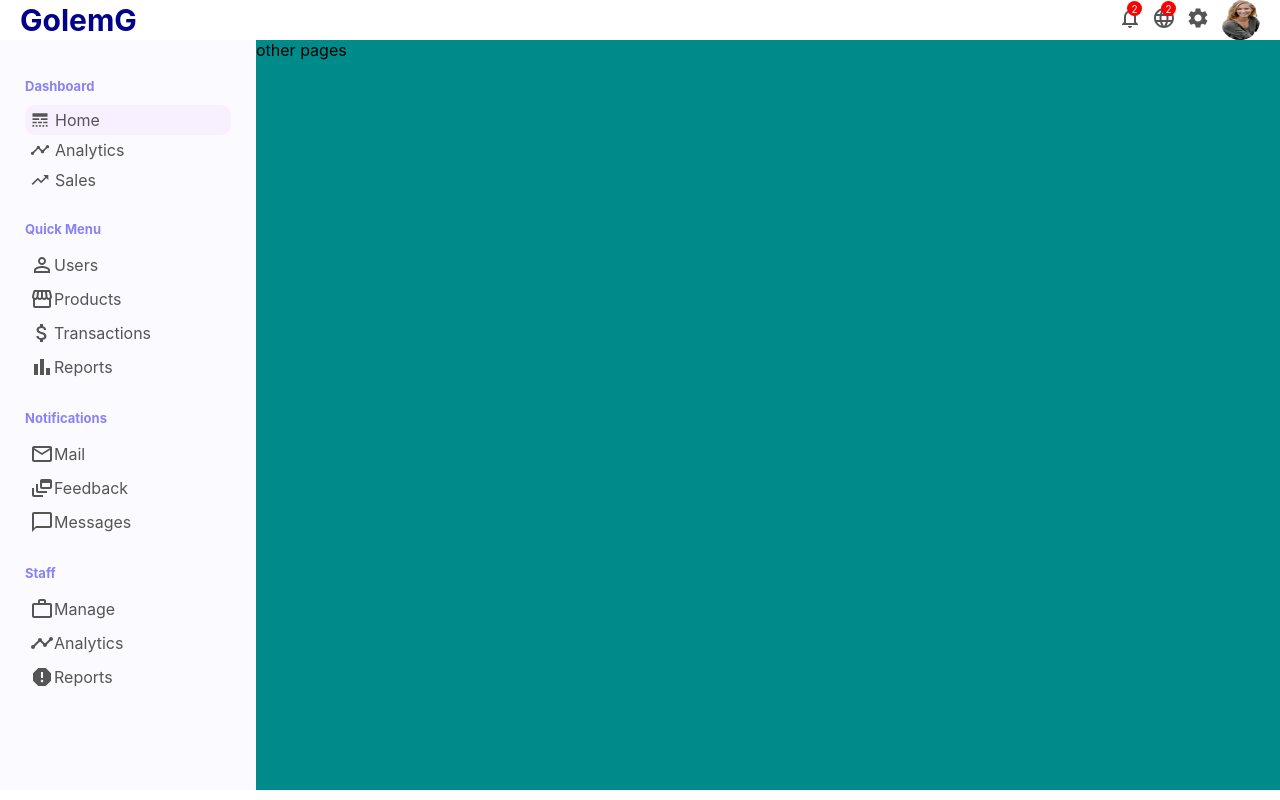
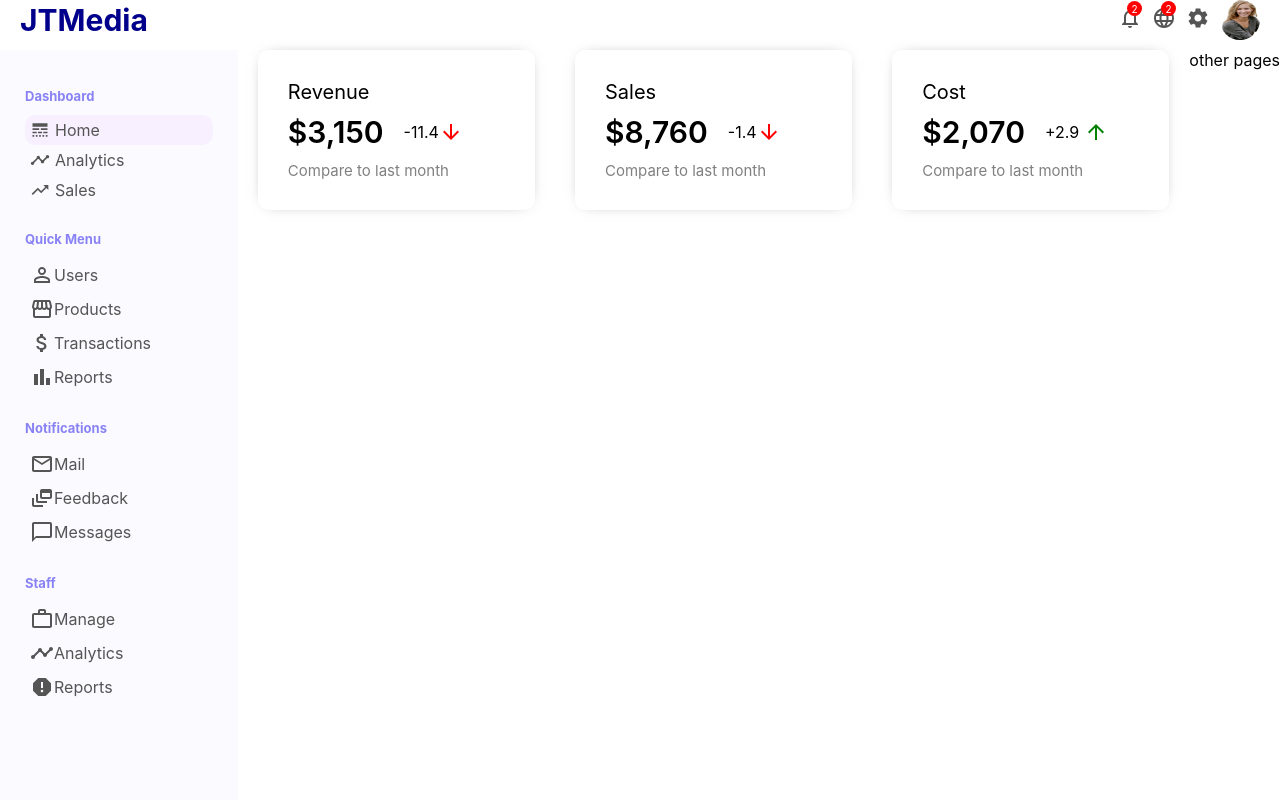
Before and after one commit to Justina177/Admin-Dashboard, a React (Create React App) app: page / in a window 1280 px wide. Built offline with nearby package versions, Linux system fonts and the light colour scheme.

Commit message:
Created FeatuedInfo component and displayed it in the homepage

```diff
--- a/src/App.css
+++ b/src/App.css
@@ -1,8 +1,4 @@
 .container {
   display: flex;
+  margin-top: 10px;
 }
-
-.other {
-  flex: 4;
-  background-color: darkcyan;
-}
--- a/src/App.js
+++ b/src/App.js
@@ -2,6 +2,7 @@
 import './App.css';
 import Sidebar from './Components/Sidebar/Sidebar';
 import Topbar from './Components/Topbar/Topbar';
+import Home from './pages/home/Home';
 
 function App() {
   return (
@@ -9,6 +10,7 @@
       <Topbar />
       <div className="container" >
       <Sidebar />
+      <Home />
       <div className="other">other pages</div>
       </div>
     </div>
--- a/src/Components/Topbar/Topbar.jsx
+++ b/src/Components/Topbar/Topbar.jsx
@@ -8,7 +8,7 @@
     <div className="topbar">
         <div className="topbarWrapper">
             <div className="topbarLeft">
-                <span className="logo">GolemG</span>
+                <span className="logo">JTMedia</span>
             </div>
             <div className="topbarRight">
                 <div className="topbarIconsContainer">
--- /dev/null
+++ b/src/Components/featuredInfo/FeaturedInfo.css
@@ -0,0 +1,51 @@
+.featured {
+    width: 100%;
+    display: flex;
+    justify-content: space-between;
+}
+
+.featuredItem {
+    flex: 1;
+    margin: 0px 20px;
+    padding: 30px;
+    border-radius: 10px;
+    cursor: pointer;
+    -webkit-box-shawdow: 0px 0px 15px -160px rgb(0, 0, 0);
+    box-shadow: 0px 0px 15px -10px rgba(0, 0, 0, 0.75);
+}
+
+.featuredTitle {
+    font-size: 20px;
+}
+
+.featuredMoneyContainer {
+    margin: 10px 0px;
+    display: flex;
+    align-items: center;
+}
+
+.featuredMoney {
+    font-size: 30px;
+    font-weight: 600;
+}
+
+.featuredMoneyRate {
+    display: flex;
+    align-items: center;
+    margin-left: 20px;
+}
+
+.featuredIcon {
+    font-size: 14px;
+    margin-left: 5px;
+    color: green;
+}
+
+.featuredIcon-negative {
+    color: red;
+}
+
+.featuredSub {
+    font-size: 15px;
+    color: gray;
+}
--- /dev/null
+++ b/src/Components/featuredInfo/FeaturedInfo.jsx
@@ -0,0 +1,43 @@
+import { ArrowDownward, ArrowUpward } from '@mui/icons-material';
+import React from 'react';
+import './FeaturedInfo.css'
+
+export default function FeaturedInfo() {
+  return (
+    <div className="featured">
+        <div className="featuredItem">
+            <span className="featuredTitle">Revenue</span>
+            <div className="featuredMoneyContainer">
+                <span className="featuredMoney">$3,150</span>
+                <span className="featuredMoneyRate">
+                    -11.4<ArrowDownward className="featuredIcon-negative" />
+                </span>
+            </div>
+            <span className="featuredSub">Compare to last month</span>
+        </div>
+
+        <div className="featuredItem">
+            <span className="featuredTitle">Sales</span>
+            <div className="featuredMoneyContainer">
+                <span className="featuredMoney">$8,760</span>
+                <span className="featuredMoneyRate">
+                    -1.4<ArrowDownward className="featuredIcon-negative" />
+                </span>
+            </div>
+            <span className="featuredSub">Compare to last month</span>
+        </div>
+
+        <div className="featuredItem">
+            <span className="featuredTitle">Cost</span>
+            <div className="featuredMoneyContainer">
+                <span className="featuredMoney">$2,070</span>
+                <span className="featuredMoneyRate">
+                    +2.9<ArrowUpward className="featuredIcon" />
+                </span>
+            </div>
+            <span className="featuredSub">Compare to last month</span>
+        </div>
+
+    </div>
+  )
+}
--- /dev/null
+++ b/src/pages/home/Home.css
@@ -0,0 +1,3 @@
+.home {
+    flex: 4;
+}
--- /dev/null
+++ b/src/pages/home/Home.jsx
@@ -0,0 +1,11 @@
+import React from 'react';
+import FeaturedInfo from '../../Components/featuredInfo/FeaturedInfo';
+import './Home.css';
+
+export default function Home() {
+  return (
+    <div className="home">
+        <FeaturedInfo />
+    </div>
+  )
+}
```
